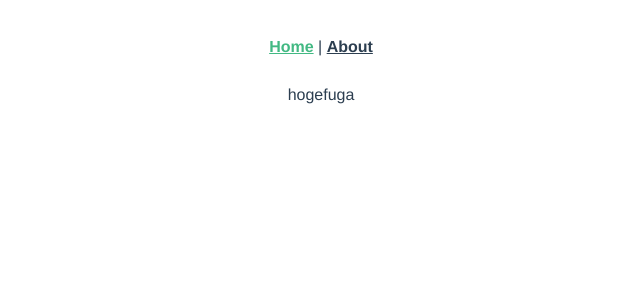
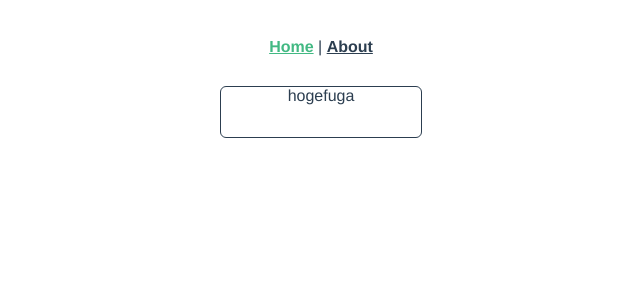
Before and after one commit to b0ntenmaru/spa-playground, a Vue app: page / in a window 1280 px wide. Shown: the top 300 px of the page, without its empty margins (319-959 px from the left). Built offline with nearby package versions, Linux system fonts and the light colour scheme.

Commit message:
Editorコンポーネントを実装

```diff
--- /dev/null
+++ b/src/components/home/Editor.vue
@@ -0,0 +1,84 @@
+<template>
+  <div class="editor">
+    <template v-if="state.mode === 'preview'">
+      <div class="preview" @click="changeToModeEdit">
+        {{ modelValue }}
+      </div>
+    </template>
+    <template v-if="state.mode === 'edit'">
+      <div class="editor">
+        <input type="text" :value="modelValue" @input="handleChangeText" />
+        <button @click="submit">送信</button>
+      </div>
+    </template>
+  </div>
+</template>
+
+<script lang="ts">
+import { defineComponent, reactive } from 'vue';
+
+export default defineComponent({
+  name: 'Editor',
+
+  props: {
+    modelValue: {
+      type: String,
+      required: true,
+    },
+  },
+
+  emits: {
+    submit: (text: string) => true,
+    'update:modelValue': (modelValue: string) => true,
+  },
+
+  setup(props, context) {
+    const state = reactive({
+      mode: 'preview',
+    });
+
+    const changeToModeEdit = () => {
+      state.mode = 'edit';
+    };
+
+    const changeToModePreview = () => {
+      state.mode = 'preview';
+    };
+
+    const submit = () => {
+      context.emit('submit', props.modelValue);
+      changeToModePreview();
+    };
+
+    const handleChangeText = (event: Event) => {
+      const target = event.target as HTMLInputElement;
+      context.emit('update:modelValue', target.value);
+    };
+
+    return {
+      state,
+      changeToModeEdit,
+      submit,
+      handleChangeText,
+    };
+  },
+});
+</script>
+
+<style lang="css">
+.preview {
+  display: inline-block;
+  width: 200px;
+  height: 50px;
+  border: 1px solid;
+  border-radius: 6px;
+}
+
+input.editor {
+  display: inline-block;
+  width: 200px;
+  height: 50px;
+  border: 1px solid;
+  border-radius: 6px;
+}
+</style>
--- a/src/views/Home.vue
+++ b/src/views/Home.vue
@@ -1,13 +1,32 @@
 <template>
   <div class="home">
-    hogefuga
+    <Editor v-model="state.text" @submit="submit" />
   </div>
 </template>
 
 <script lang="ts">
-import { defineComponent } from 'vue';
+import { defineComponent, reactive } from 'vue';
+import Editor from '@/components/home/Editor.vue';
 
 export default defineComponent({
   name: 'Home',
+  components: {
+    Editor,
+  },
+
+  setup() {
+    const state = reactive<{ text: string }>({
+      text: 'hogefuga',
+    });
+
+    const submit = (text: string) => {
+      console.log(`submit: ${text}`);
+    };
+
+    return {
+      state,
+      submit,
+    };
+  },
 });
 </script>
```
